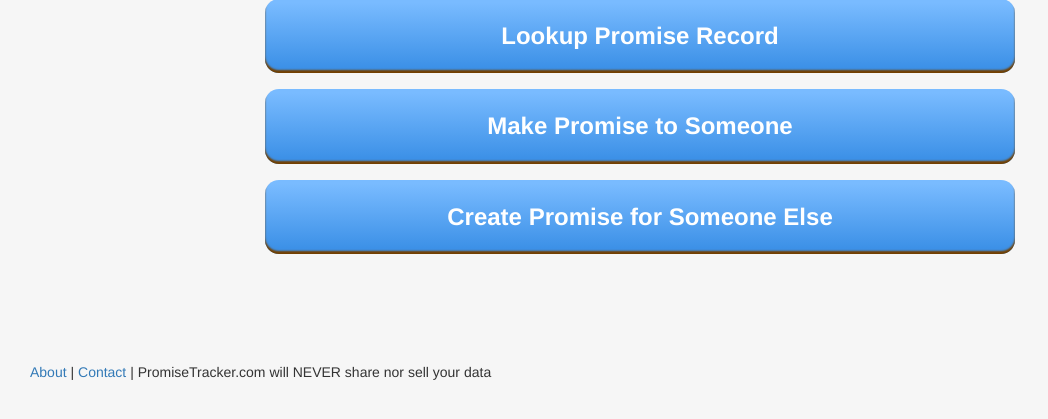
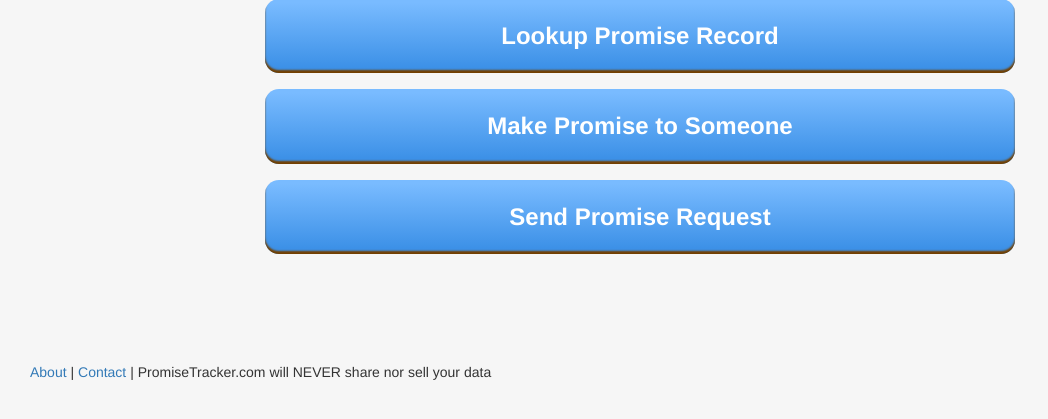
Before and after one commit to mccubbin/pt, a Django app: page / in a window 1280 px wide. Shown: the part 124-543 px from the top of the page, without its empty margins (0-1048 px from the left). Run offline with Django 3.2, Linux system fonts and the light colour scheme; data that the repository does not hold is empty; some libraries are stand-ins or nearby versions.

Commit message:
Change text in home page and carousel

```diff
--- a/home/templates/home.html
+++ b/home/templates/home.html
@@ -45,7 +45,7 @@
 
 			<a href="/record" class="home-button">Lookup Promise Record</a>
 			<a href="/make" class="home-button">Make Promise to Someone</a>
-			<a href="/send" class="home-button">Create Promise for Someone Else</a>
+			<a href="/send" class="home-button">Send Promise Request</a>
 		</div>
 	</div>
 
--- a/home/templates/includes/carousel.html
+++ b/home/templates/includes/carousel.html
@@ -26,7 +26,7 @@
 		</div>
 
 		<div class="item">
-			<p>Just use your email address.</p>
+			<p>Lookup by email address.</p>
 		</div>
 
 		<div class="item">
```
